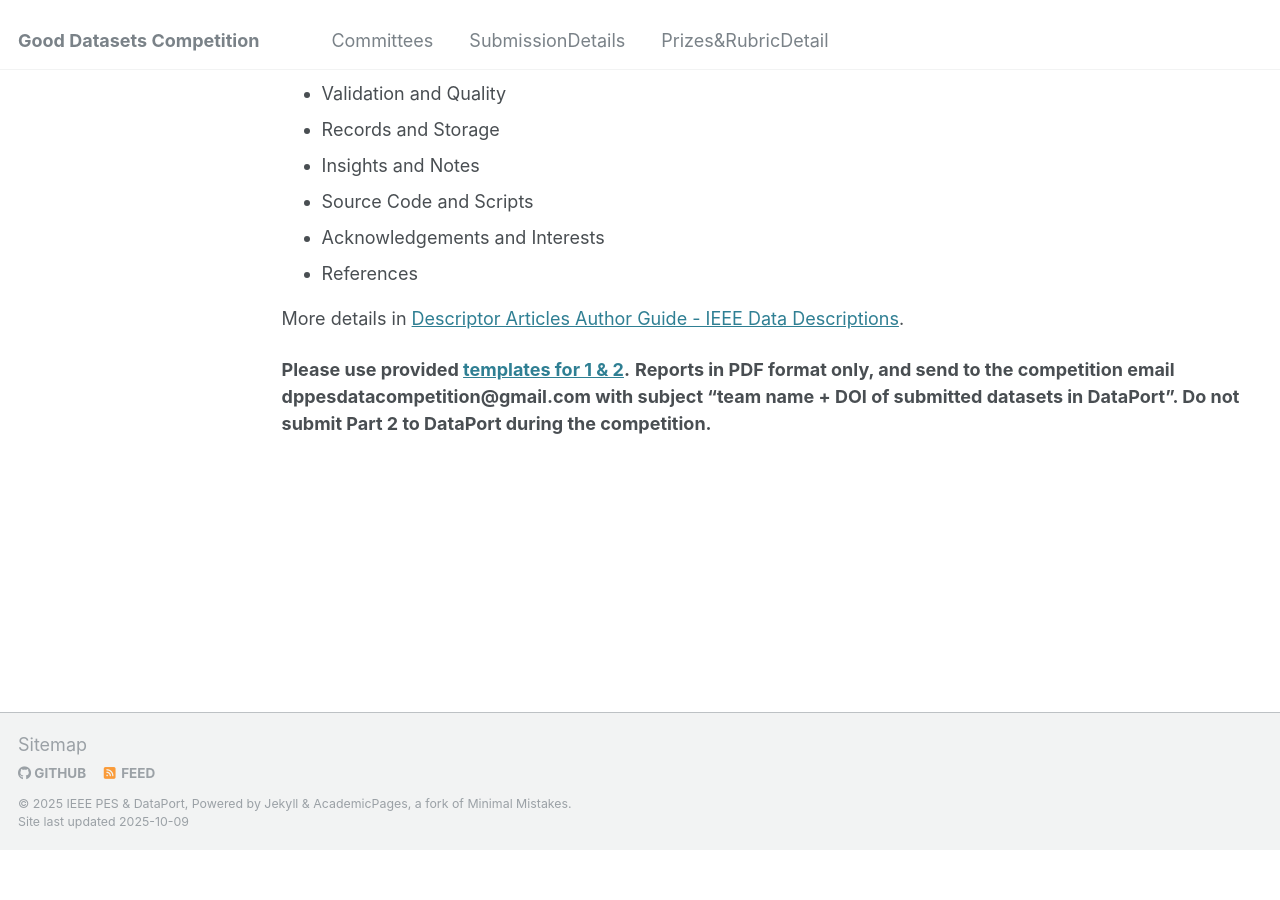
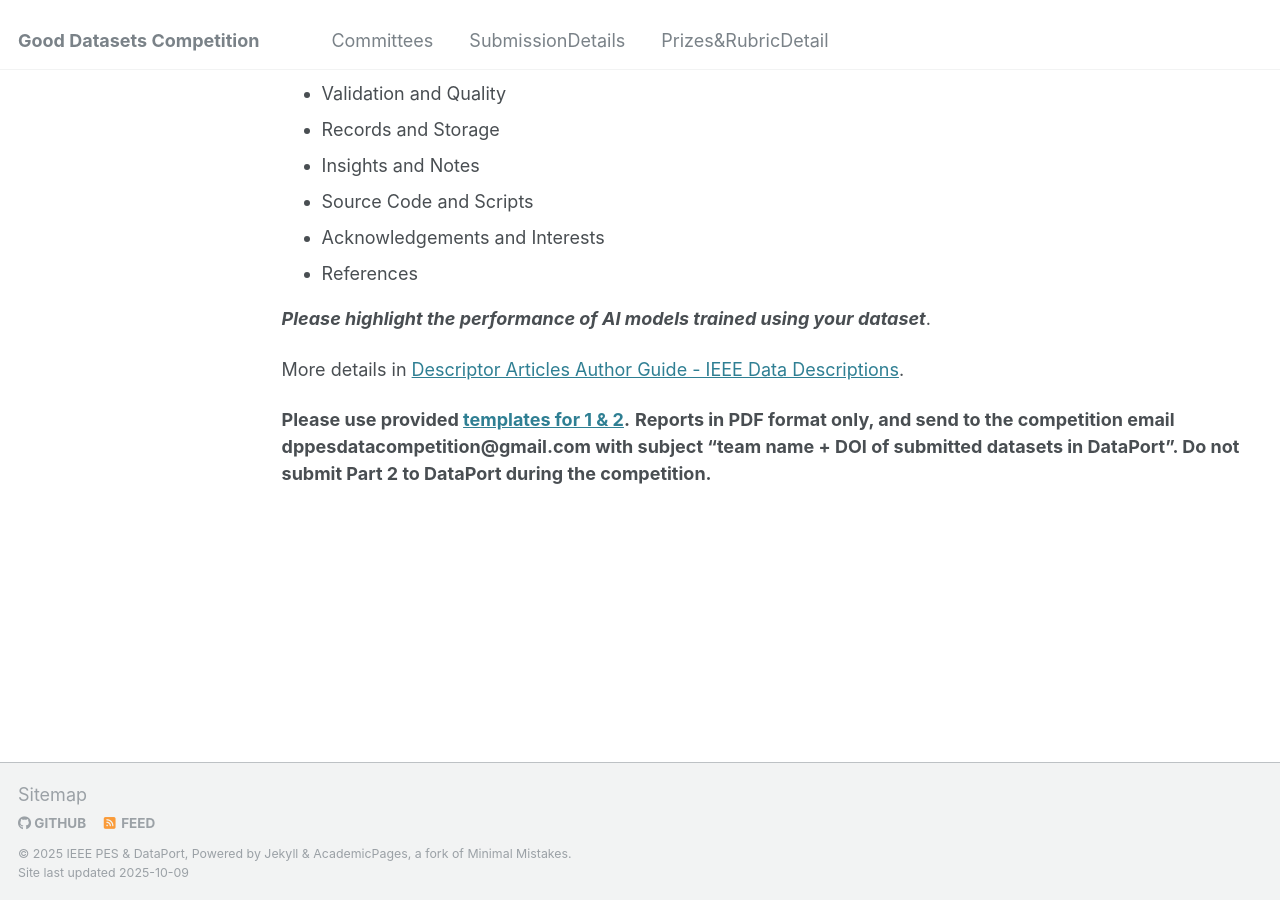
Before and after one commit to dpPEScomp/pesdpcompetition.github.io, a Jekyll site: the page built from _pages/SubmissionDetails.md, in a window 1280 px wide and 900 px high, scrolled down 1738 px. Built offline with Jekyll 4.4.1, drawn with Linux system fonts in a browser that asks for light colours; before the commit the page ends 2588 px from its top, so only the background shows below that.

Commit message:
Update SubmissionDetails.md

```diff
--- a/_pages/SubmissionDetails.md
+++ b/_pages/SubmissionDetails.md
@@ -58,6 +58,8 @@ Recommended length of **4 pages** with a **max of 6 pages**. Descriptor articles
 * Acknowledgements and Interests
 * References
 
+_**Please highlight the performance of AI models trained using your dataset**_.
+
 More details in [Descriptor Articles Author Guide - IEEE Data Descriptions](https://www.ieee-data.org/author-guide/).
 
 **Please use provided [templates for 1 & 2](https://ieee-dataport.org/xxxxxx).**
```
